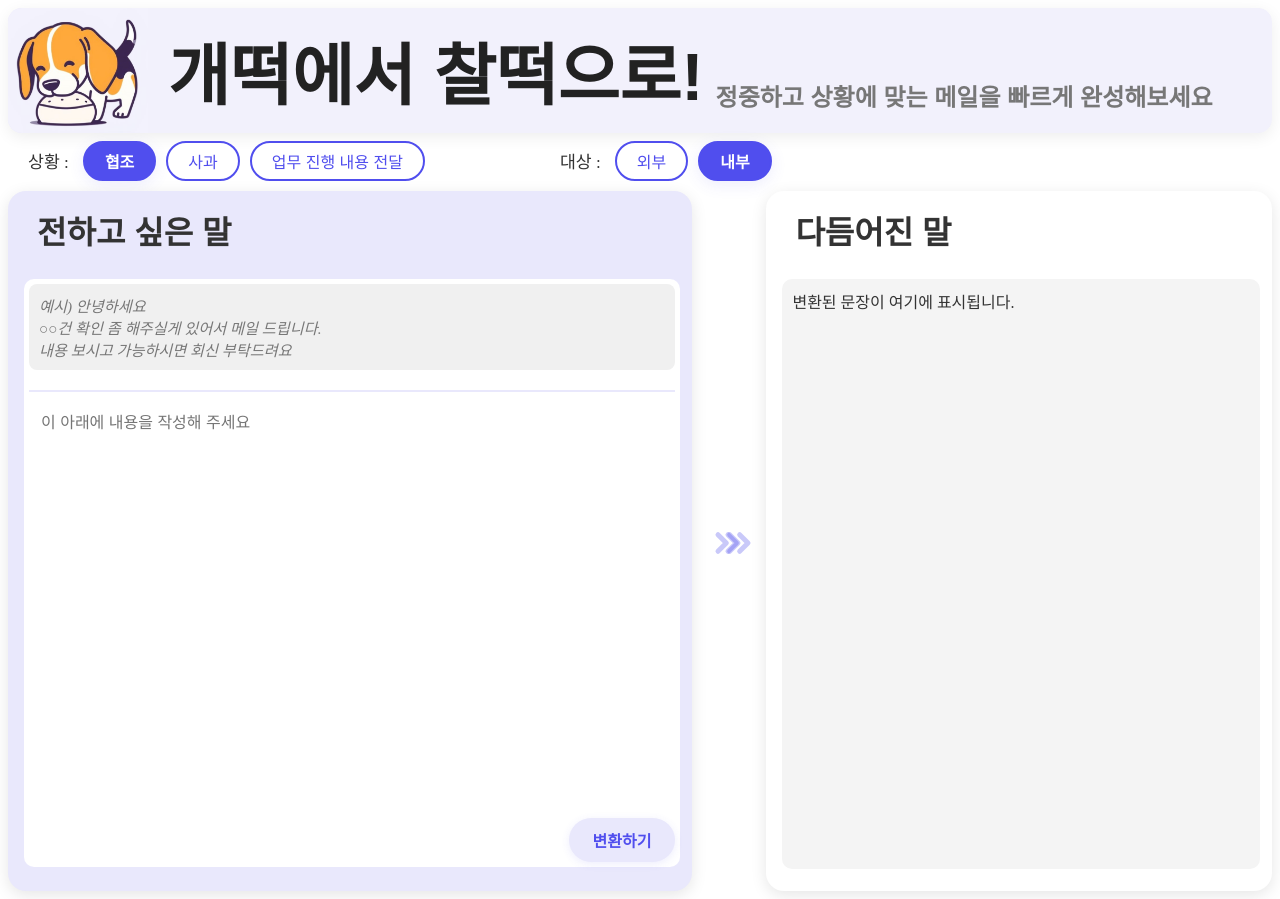
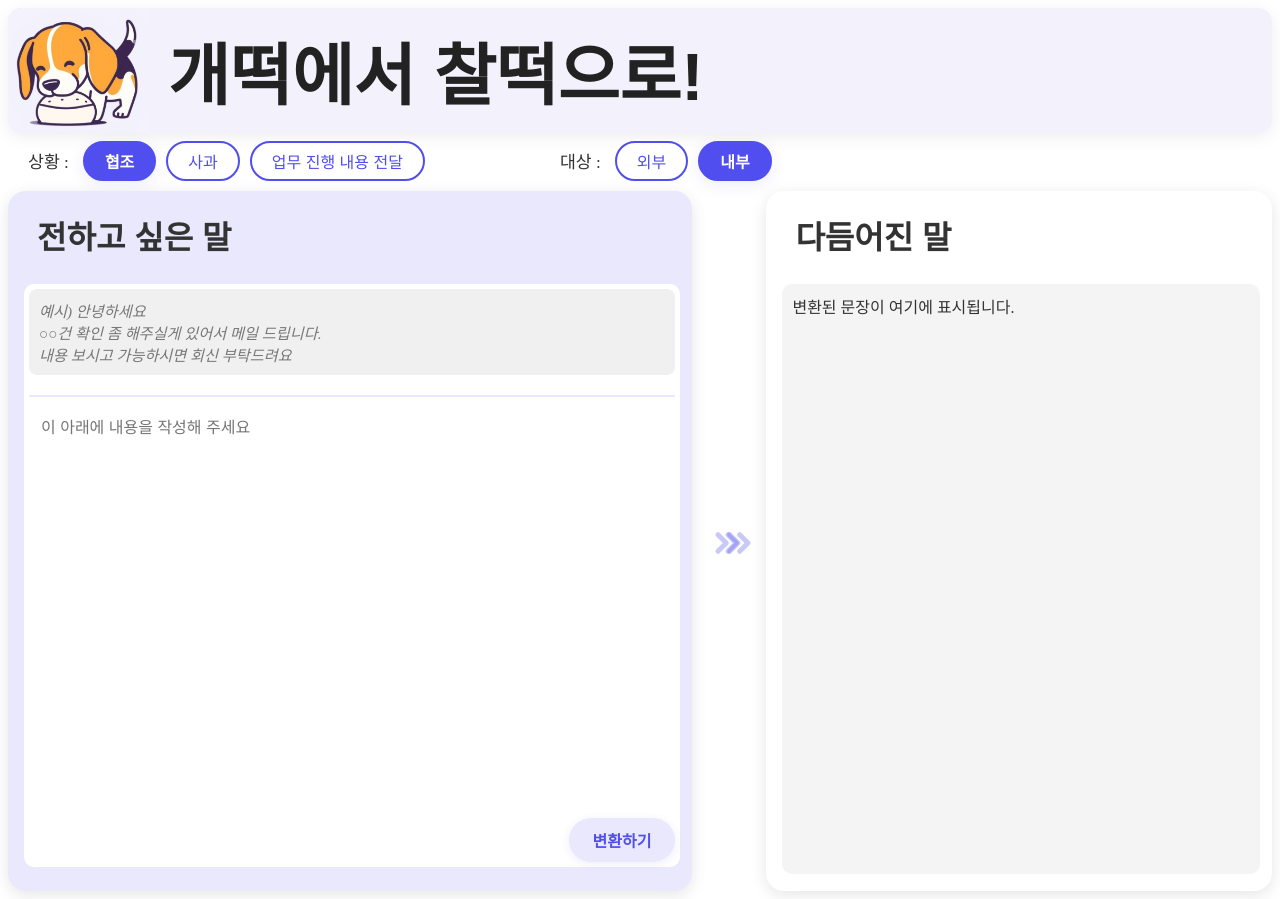
Before and after one commit to kim5303123/Mini4joProjApi, a React (Create React App) app in the folder frontend/: page / in a window 1280 px wide. Built offline with nearby package versions, Linux system fonts and the light colour scheme; a web font is replaced by a local one.

Commit message:
[예진] 페이지 디테일 수정

```diff
--- a/frontend/src/App.jsx
+++ b/frontend/src/App.jsx
@@ -93,7 +93,6 @@ function App() {
             <div className="title-main-row">
               <h1 className="title-main">개떡에서 찰떡으로!</h1>
             </div>
-            <p className="title-sub">정중하고 상황에 맞는 메일을 빠르게 완성해보세요</p>
           </div>
         </div>
       </header>
--- a/frontend/src/styles/App.css
+++ b/frontend/src/styles/App.css
@@ -160,7 +160,7 @@ body, .main-wrapper {
 }
 
 .input-section h2{
-  margin-top: 0;
+  margin-top: 5px;
   margin-left: 13px;
   font-family: 'OngleipMitmi', sans-serif;
   font-size: 2rem;
@@ -200,7 +200,7 @@ body, .main-wrapper {
 }
 
 .output-section h2{
-  margin-top: 0;
+  margin-top: 5px;
   margin-left: 13px;
   font-family: 'OngleipMitmi', sans-serif;
   font-size: 2rem;
@@ -285,6 +285,7 @@ body, .main-wrapper {
   overflow-x: hidden;
   min-height: 570px;
   transition: border 0.18s, box-shadow 0.18s;
+  max-height: 570px;
 }
 
 .result-area:focus, .result-wrapper:focus-within .result-area {
```
